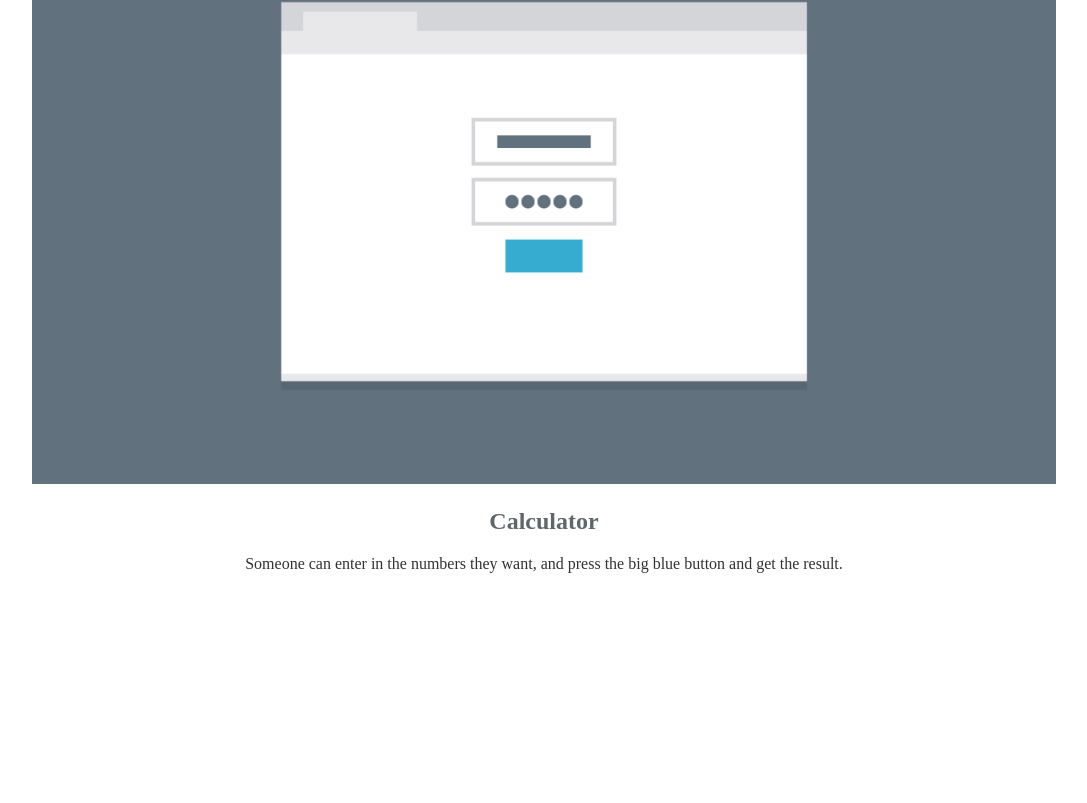
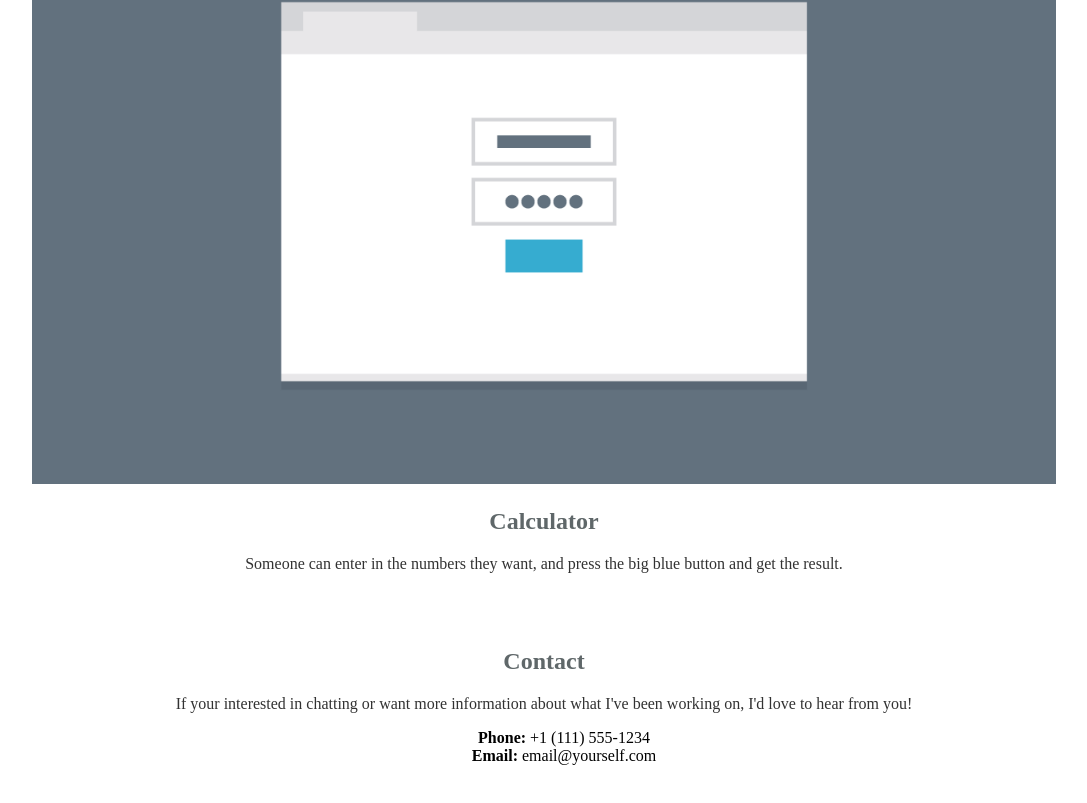
Before and after one commit to cthornley83/new-project-2, a plain HTML site: page index.html in a window 1280 px wide. Shown: the part 4613-5416 px from the top of the page, without its empty margins (96-1183 px from the left). Before the commit the page ends 5230 px from the top, so only its background shows below. Drawn offline with Linux system fonts and the light colour scheme.

Commit message:
added contact section

```diff
--- a/index.html
+++ b/index.html
@@ -77,15 +77,14 @@
             </div>
         </section>
 </section>
-
-
-
-
-
-
-        </main>
+ </main>
         <footer>
-
+            <h2>Contact</h2>
+            <p>If your interested in chatting or want more information about what I've been working on, I'd love to hear from you!</p>
+<ul>
+    <li><strong>Phone:</strong> +1 (111) 555-1234</li>
+    <li><strong>Email:</strong> email@yourself.com</li>
+</ul>
 
         </footer>
     </body>
--- a/style.css
+++ b/style.css
@@ -81,3 +81,10 @@ width: 80vw;
 .image{
     margin-top:25px;
 }
+footer{
+
+    padding:20px;
+}
+footer li{
+    list-style: none;
+}
```
